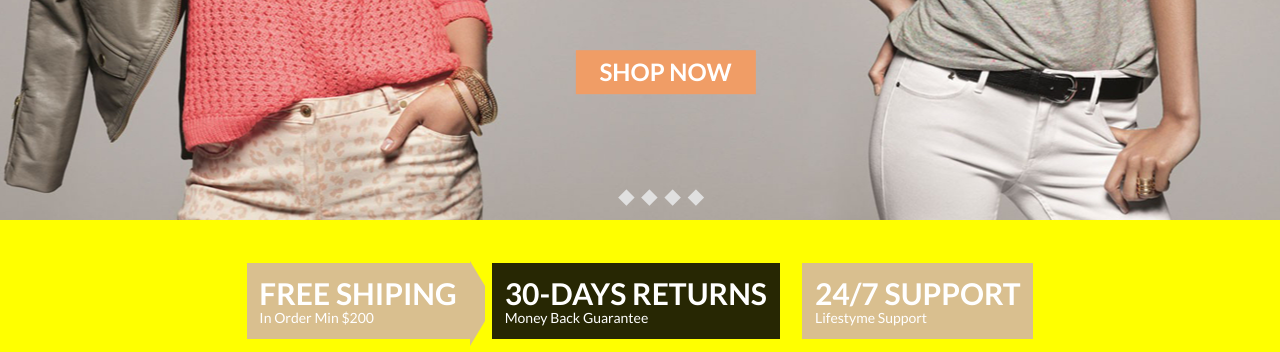
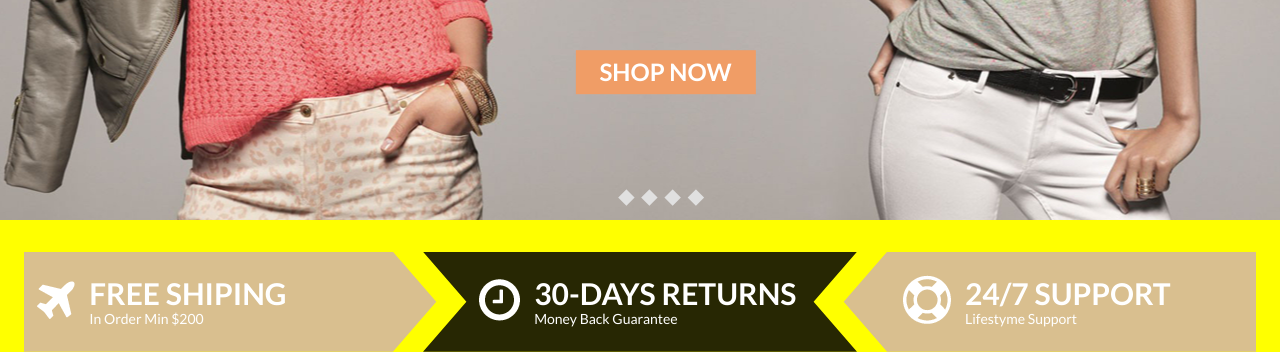
Before and after one commit to Vlad-Konovalchuk/Sophia-WA, a website built with webpack: page src/index/index.html in a window 1280 px wide. Shown: the part 638-990 px from the top of the page. Built offline with nearby package versions, Linux system fonts and the light colour scheme.

Commit message:
Finished arrow blocks

```diff
--- a/src/index/index.html
+++ b/src/index/index.html
@@ -122,7 +122,8 @@
         </section>
         <section class="support">
             <div class="support__shipping">
-                <div class="shipping__image">
+                <div class="shipping__image image">
+                    <img src="../../assets/images/plane.png" alt="">
 
                 </div>
                 <div class="shipping__content">
@@ -131,8 +132,8 @@
                 </div>
             </div>
             <div class="support__returns">
-                <div class="returns__image">
-
+                <div class="returns__image image">
+                    <img src="../../assets/images/clock.png" alt="">
                 </div>
                 <div class="returns__content">
                     <span class="support_title">30-days returns</span>
@@ -140,8 +141,8 @@
                 </div>
             </div>
             <div class="support__supporting">
-                <div class="supporting__image">
-
+                <div class="supporting__image image">
+                    <img src="../../assets/images/safe-round.png" alt="">
                 </div>
                 <div class="supporting__content">
                     <span class="support_title">24/7 support</span>
--- a/src/index/styles/support.scss
+++ b/src/index/styles/support.scss
@@ -1,9 +1,11 @@
 .support{
   color: $support-content-color;
   display: flex;
-  justify-content: center;
+  justify-content: space-around ;
   align-items: center;
-  margin: 2rem 0;
+  margin: 2rem 1.5rem;
+  position: relative;
+
   &_title{
     font-size: $support-title-fsz;
     font-family: $support-title-ff;
@@ -19,54 +21,43 @@
   &>*{
     background-color:$bg-color-1;
     padding: 0.8rem;
-    margin: 0.7rem;
+    padding-right: 1.1rem;
+    //margin: 0.7rem;
     position: relative;
+    flex: 1;
+    display: flex;
+    align-items: center;
+    justify-content: flex-start;
+    min-height: 100px;
   }
-  &__returns{
+  &__returns {
     background-color: $black;
     position: relative;
-    //z-index: 1;
-  }
-  //.support__shipping{
-  //
-  //}
-  .support__shipping:after{
-    //content: "";
-    //height: 60px;
-    //width: 60px;
-    //position: absolute;
-    //background-color: $white;
-    ////border: 1px solid $bg-color-1;
-    //border-top: 1px solid $bg-color-1;
-    //border-bottom: 1px solid $bg-color-1;
-    //right: -15%;
-    //top: -25px;
-    //transform: rotate(140deg);
-    //z-index: 5;
-    content: "";
-    height: 35px;
-    width: 0;
-    position: absolute;
-    right: -15.5px;
-    top: -3%;
-    border-top: 25px solid transparent;
-    border-bottom: 25px solid transparent;
-    border-left: 15px solid $bg-color-1;
-    //border-right: 15px solid $bg-color-1;
-    //z-index: 2;
-
-  }.support__shipping:before{
-    //content: "";
-    //height: 60px;
-    //width: 60px;
-    //position: absolute;
-    //background-color: $white;
-    //border: 1px solid $bg-color-1;
-    //right: -17%;
-    //bottom:-32px;
-    //transform: rotate(-40deg);
-    //z-index: 5;
-
+    display: flex;
+    justify-content: center;
+    align-items: center;
+    //flex: 3;
   }
 
 }
+.image{
+  padding-right: 0.9rem;
+}
+.support__shipping{
+  display: flex;
+  clip-path: polygon(0% 0%,50% 0%,65% 0, 85% 0%,95% 50%,85% 100%,0% 100%);
+
+
+}
+.support__returns{
+  margin-left:-35px;
+  margin-right: -35px;
+  clip-path:polygon(0% 0%, 50% 0, 100% 0, 85% 0%,100% 0%,90% 50%,100% 100%, 0% 100%, 10% 50%, 0% 0% );
+
+}
+.support__supporting{
+  display: flex;
+  justify-content: center;
+  clip-path: polygon(0% 0%, 50% 0, 100% 0, 100% 100%,15% 100%, 5% 50%,15% 0%);
+
+}
```
Also changed, not shown: assets/images/plane.png (added), assets/images/safe-round.png (added).
